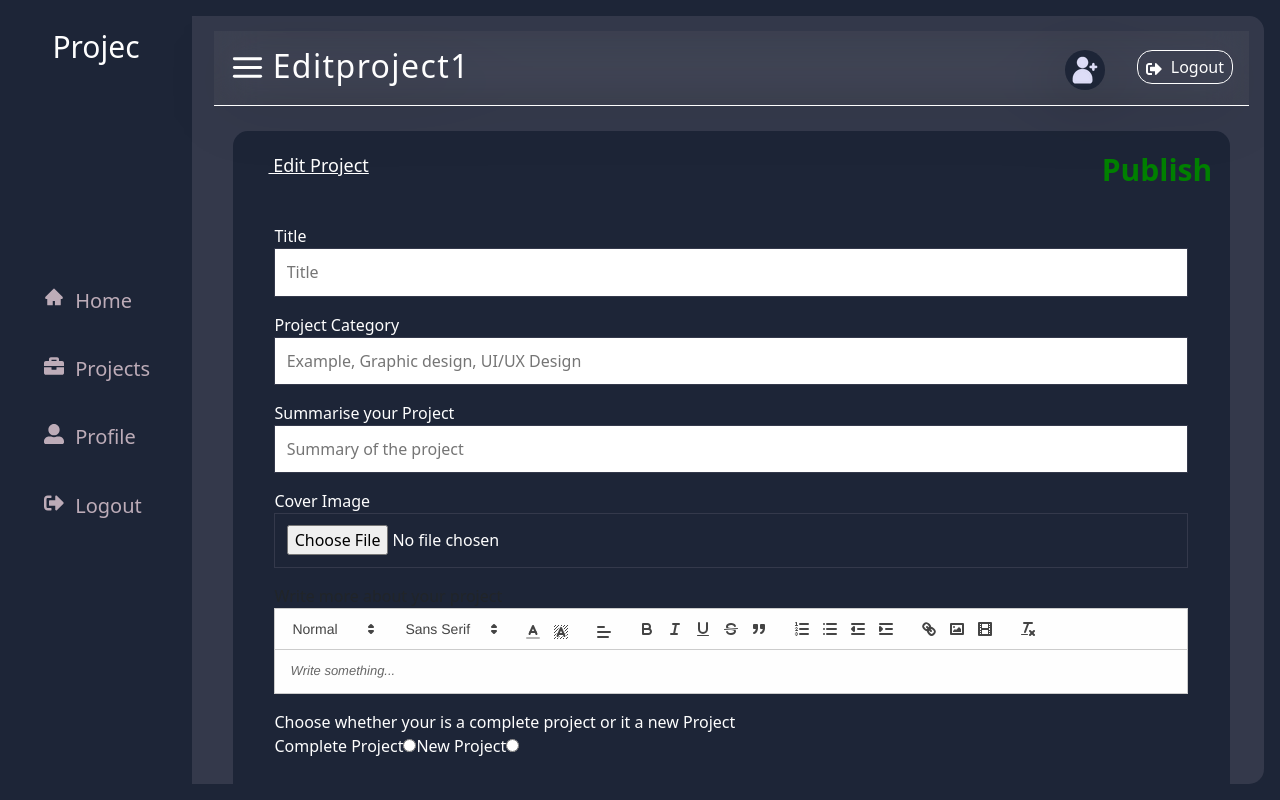
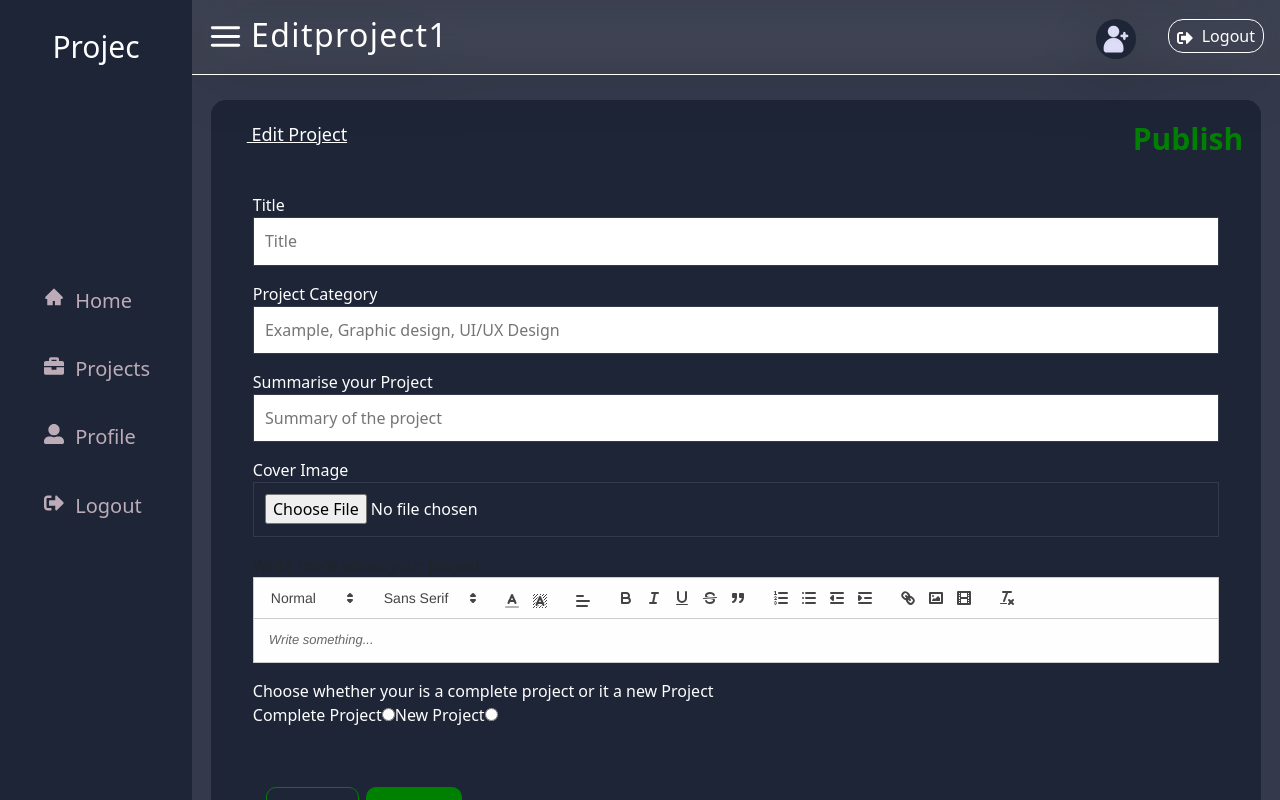
Before and after one commit to G-GraceCode/Projec-M-S, a React (Vite) app in the folder frontend/: page /editproject/1 in a window 1280 px wide. Built offline with nearby package versions, Linux system fonts and the light colour scheme; no server answers; some icons are missing.

Commit message:
Update 3 files

```diff
--- a/frontend/src/components/Layout/Projects.jsx
+++ b/frontend/src/components/Layout/Projects.jsx
@@ -132,12 +132,18 @@ const Projectfooter = styled.footer`
   justify-content: space-between;
   flex: 1;
   padding: 0 1.5rem;
-  position: absolute;
+  position: fixed;
+  background-color: var(--color-green);
+  width: calc(100% - 15%);
+  padding: 1rem 0.8rem;
   bottom: 0%;
-  left: 0;
   right: 0;
   color: var(--natural-white);
   z-index: 100;
+
+  h4 {
+    color: var(--natural-white);
+  }
 
   & > .viewIcon {
     color: var(--color-bg-2);
--- a/frontend/src/index.css
+++ b/frontend/src/index.css
@@ -215,6 +215,7 @@ img {
   width: calc(100% - 15%);
   margin-left: auto;
   z-index: 1;
+  position: relative;
 }
 
 @media (max-width: 769px) {
--- a/frontend/src/pages/EditProject.jsx
+++ b/frontend/src/pages/EditProject.jsx
@@ -3,8 +3,8 @@ import Edit from "../components/Layout/Edit";
 
 const LogOutPage = () => {
   return (
-    <Dashboard className="">
-      <Container>
+    <Dashboard className="general">
+      <Container className="container-g">
         <Edit />
       </Container>
     </Dashboard>
@@ -13,22 +13,6 @@ const LogOutPage = () => {
 
 export default LogOutPage;
 
-const Dashboard = styled.div`
-  background-color: var(--color-bg-2);
-  height: 100dvh;
-  width: 100dvw;
-  padding: var(--mb-1);
-`;
+const Dashboard = styled.div``;
 
-const Container = styled.div`
-  background-color: var(--color-bg);
-  width: 100%;
-  height: 100%;
-  border-radius: var(--border-radius);
-  padding: 1.2%;
-  overflow-y: scroll;
-  & .content {
-    margin-left: 15%;
-    // overflow-y: scroll;
-  }
-`;
+const Container = styled.div``;
```
